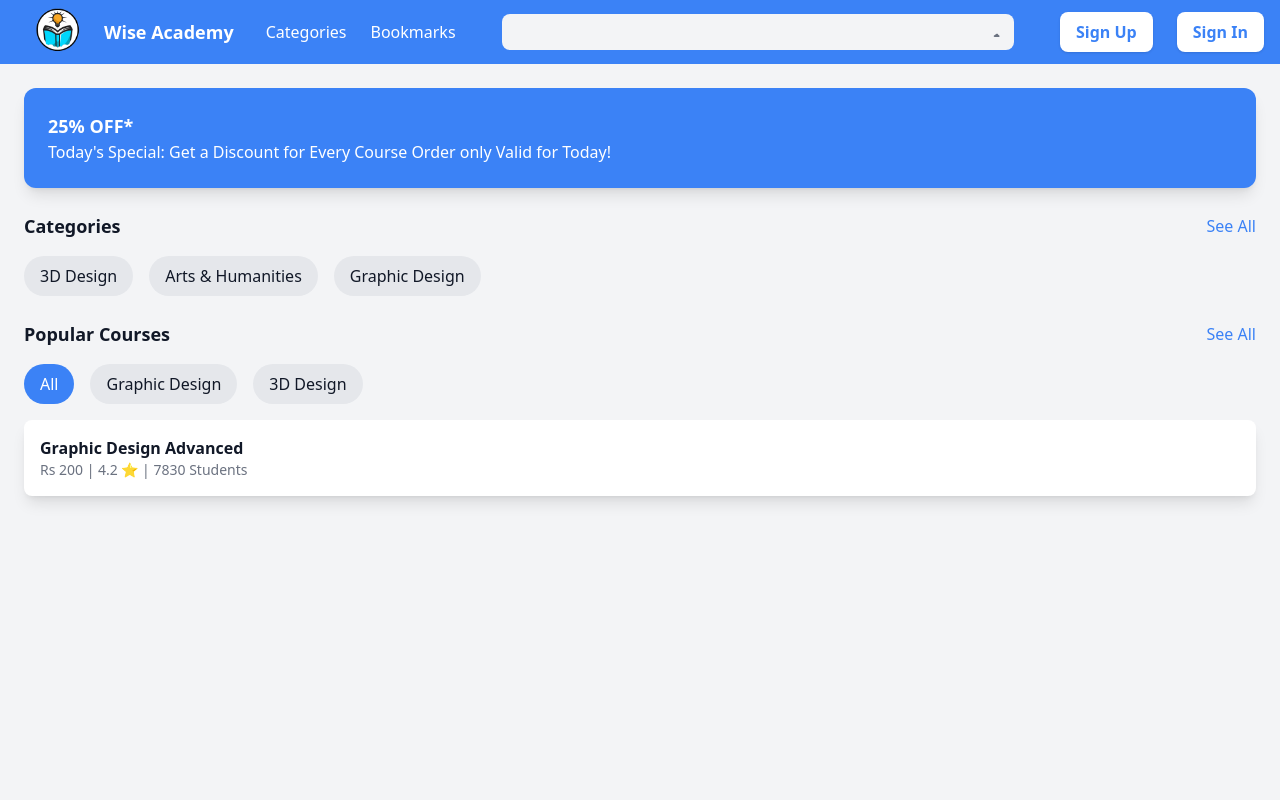
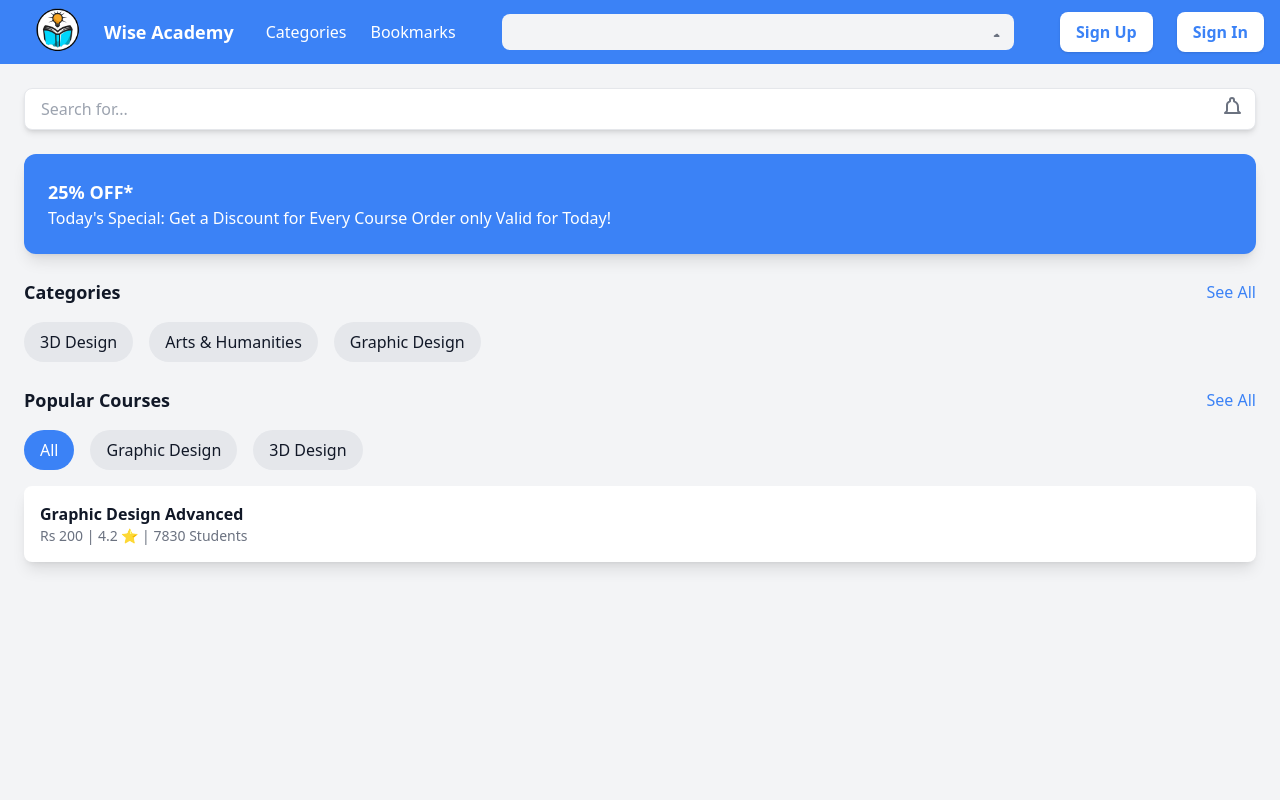
Before and after one commit to avishek100/wise_academy_frontend, a React (Vite) app: page /home in a window 1280 px wide. Shown: the top 800 px of the page. Built offline with nearby package versions, Linux system fonts and the light colour scheme.

Commit message:
hero updated

```diff
--- a/src/App.jsx
+++ b/src/App.jsx
@@ -15,7 +15,7 @@ const App = () => {
                 <Navbar />
                 <div className="main-content">
                     <Routes>
-                        <Route path="/hero" element={<Hero />} />
+                        <Route path="/" element={<Hero />} />
                         <Route path="home" element={<Home />} />
                         <Route path="/login" element={<Login />} />
                         <Route path="/signup" element={<Signup />} />
--- a/src/core/public/pages/Hero.jsx
+++ b/src/core/public/pages/Hero.jsx
@@ -7,7 +7,7 @@ const Hero = () => {
                 {/* Text Content */}
                 <div className="md:w-1/2 space-y-6">
                     <h1 className="text-4xl md:text-6xl font-bold leading-tight">
-                        Unlock Your Potential with <span className="text-yellow-300">Wise Academy</span>
+                        Unlock Your Potential with <span className="text-blue-500">Wise Academy</span>
                     </h1>
                     <p className="text-lg md:text-xl text-black">
                         Discover the best learning resources, books, and video lectures to
@@ -16,14 +16,14 @@ const Hero = () => {
                     <div className="space-x-4">
                         <a
                             href="#"
-                            className="bg-yellow-300 text-blue-500 py-3 px-6 rounded-lg font-semibold hover:bg-yellow-400 transition duration-300"
+                            className="bg-blue-500 text-white py-3 px-6 rounded-lg font-bold hover:bg-yellow-200 transition duration-300"
                         >
                             Get Started
                         </a>
                         <a
                             href="#"
-                            className="bg-blue-500 border-2 dark:border-blue-500 py-3 px-6 rounded-lg font-semibold hover:bg-white hover:text-yellow-300
-                             transition duration-300"
+                            className="bg-white text-blue-500 py-3 px-6 rounded-lg font-bold hover:bg-yellow-400 border border-blue-500 transition duration-300"
+
                         >
                             Learn More
                         </a>
--- a/src/core/public/pages/Home.jsx
+++ b/src/core/public/pages/Home.jsx
@@ -3,6 +3,30 @@ import React from "react";
 function home() {
     return (
         <div className="bg-gray-100 text-gray-900 min-h-screen p-6">
+            {/* Search Bar */}
+            <div className="relative mb-6">
+                <input
+                    type="text"
+                    placeholder="Search for..."
+                    className="w-full bg-white border rounded-lg pl-4 pr-10 py-2 shadow-md focus:ring-2 focus:ring-blue-400 focus:outline-none"
+                />
+                <button className="absolute right-3 top-2">
+                    <svg
+                        className="w-6 h-6 text-gray-500"
+                        xmlns="http://www.w3.org/2000/svg"
+                        fill="none"
+                        viewBox="0 0 24 24"
+                        stroke="currentColor"
+                    >
+                        <path
+                            strokeLinecap="round"
+                            strokeLinejoin="round"
+                            strokeWidth="2"
+                            d="M15 17h5l-1.405-1.405A2.032 2.032 0 0118 14.158V11a6.002 6.002 0 00-4-5.659V4a2 2 0 00-4 0v1.341C7.67 6.165 7 7.388 7 9v5.159c0 .538-.214 1.055-.595 1.437L5 17h10z"
+                        />
+                    </svg>
+                </button>
+            </div>
 
             {/* Special Offer */}
             <div className="bg-blue-500 text-white p-6 rounded-xl shadow-lg mb-6">
--- a/src/core/public/pages/signup.jsx
+++ b/src/core/public/pages/signup.jsx
@@ -1,6 +1,6 @@
 import React from "react";
 
-import { useNavigate } from "react-router-dom";
+
 
 
 
```
